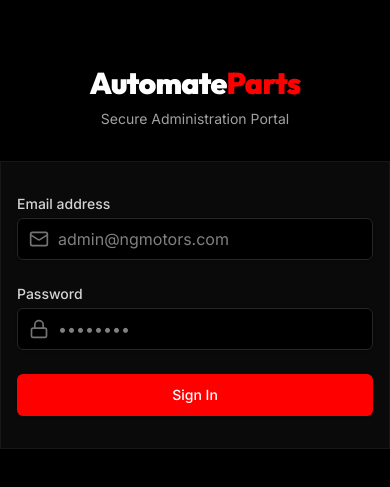
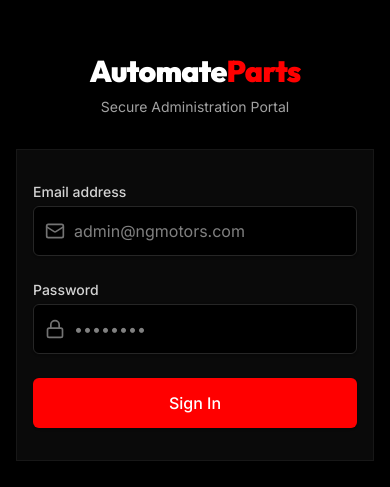
Before and after one commit to IT24103306/automative-parts-web-site, a React (Vite) app: page /admin/login in a window 390 px wide. Shown: the part 177-664 px from the top of the page. Built offline with nearby package versions, Linux system fonts and the light colour scheme; no server answers.

Commit message:
fix(admin): resolve mobile admin login visibility, Vercel SPA routing, and iOS input zoom layout issues

```diff
--- a/index.html
+++ b/index.html
@@ -3,7 +3,7 @@
   <head>
     <meta charset="UTF-8" />
     <link rel="icon" type="image/svg+xml" href="/favicon.svg" />
-    <meta name="viewport" content="width=device-width, initial-scale=1.0" />
+    <meta name="viewport" content="width=device-width, initial-scale=1.0, maximum-scale=1.0, user-scalable=0" />
     <link rel="preconnect" href="https://fonts.googleapis.com">
     <link rel="preconnect" href="https://fonts.gstatic.com" crossorigin>
     <link href="https://fonts.googleapis.com/css2?family=Inter:wght@400;500;600;700&family=Outfit:wght@300;400;500;700;900&display=swap" rel="stylesheet">
--- a/src/layouts/StoreLayout.tsx
+++ b/src/layouts/StoreLayout.tsx
@@ -140,8 +140,8 @@
                 to="/admin/login"
                 onClick={() => setMobileMenuOpen(false)}
                 className={clsx(
-                  'border-t border-neutral-800 pt-6 text-lg transition-colors',
-                  location.pathname.startsWith('/admin') ? 'text-primary' : 'text-neutral-300 hover:text-primary'
+                  'transition-colors mt-4 text-lg border-t border-neutral-800 pt-6',
+                  location.pathname === '/admin/login' ? 'text-primary' : 'text-neutral-400 hover:text-primary'
                 )}
               >
                 Admin Login
--- a/src/pages/admin/Login.tsx
+++ b/src/pages/admin/Login.tsx
@@ -48,7 +48,7 @@
   };
 
   return (
-    <div className="min-h-screen bg-black flex flex-col justify-center py-12 sm:px-6 lg:px-8">
+    <div className="min-h-[100dvh] bg-black flex flex-col justify-center py-12 sm:px-6 lg:px-8 px-4">
       <div className="sm:mx-auto sm:w-full sm:max-w-md">
         <h2 className="mt-6 text-center text-3xl font-extrabold text-white tracking-tight">
           Automate<span className="text-primary">Parts</span>
@@ -80,7 +80,7 @@
                   required
                   value={email}
                   onChange={(e) => setEmail(e.target.value)}
-                  className="bg-black border border-neutral-800 text-white block w-full pl-10 sm:text-sm rounded-md py-2 px-3 focus:outline-none focus:ring-1 focus:ring-primary focus:border-primary transition-colors"
+                  className="bg-black border border-neutral-800 text-white block w-full pl-10 text-base sm:text-sm rounded-md py-3 sm:py-2 px-3 focus:outline-none focus:ring-1 focus:ring-primary focus:border-primary transition-colors"
                   placeholder="admin@ngmotors.com"
                 />
               </div>
@@ -99,7 +99,7 @@
                   required
                   value={password}
                   onChange={(e) => setPassword(e.target.value)}
-                  className="bg-black border border-neutral-800 text-white block w-full pl-10 sm:text-sm rounded-md py-2 px-3 focus:outline-none focus:ring-1 focus:ring-primary focus:border-primary transition-colors"
+                  className="bg-black border border-neutral-800 text-white block w-full pl-10 text-base sm:text-sm rounded-md py-3 sm:py-2 px-3 focus:outline-none focus:ring-1 focus:ring-primary focus:border-primary transition-colors"
                   placeholder="••••••••"
                 />
               </div>
@@ -109,7 +109,7 @@
               <button
                 type="submit"
                 disabled={loading}
-                className="w-full flex justify-center py-2.5 px-4 border border-transparent rounded-md shadow-sm text-sm font-medium text-white bg-primary hover:bg-red-700 focus:outline-none focus:ring-2 focus:ring-offset-2 focus:ring-offset-black focus:ring-primary disabled:opacity-50 disabled:cursor-not-allowed transition-colors"
+                className="w-full flex justify-center py-3 sm:py-2.5 px-4 border border-transparent rounded-md shadow-sm text-base sm:text-sm font-medium text-white bg-primary hover:bg-red-700 focus:outline-none focus:ring-2 focus:ring-offset-2 focus:ring-offset-black focus:ring-primary disabled:opacity-50 disabled:cursor-not-allowed transition-colors"
               >
                 {loading ? <Loader2 className="animate-spin h-5 w-5" /> : 'Sign In'}
               </button>
```
